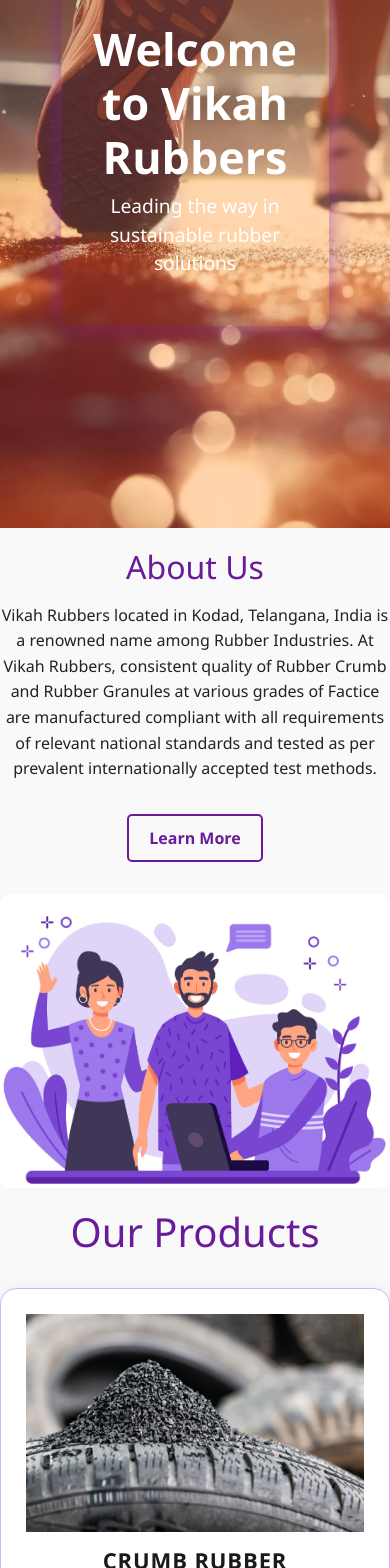
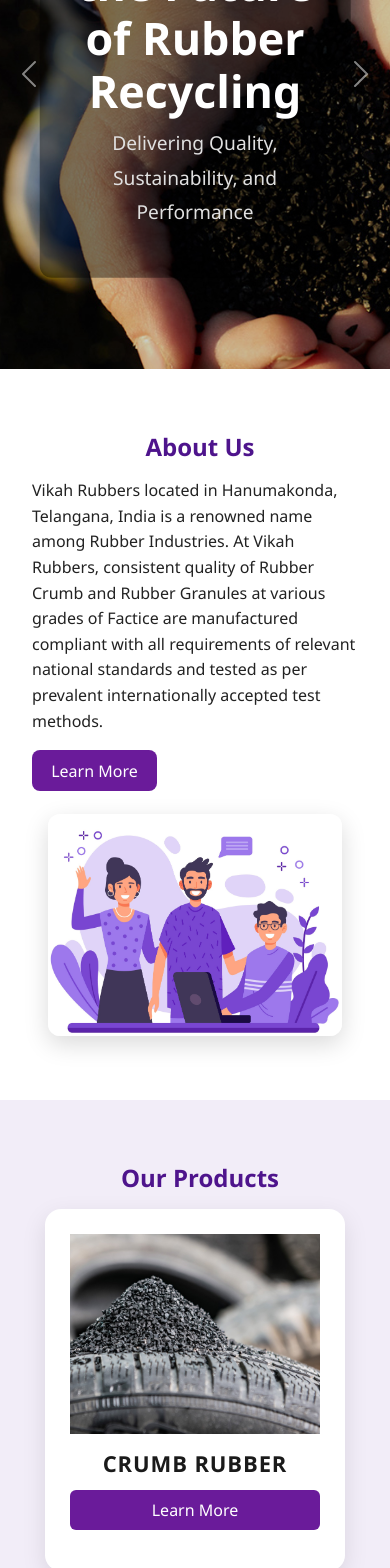
Before and after one commit to GannuNb/Vikahrubbers, a React (Create React App) app in the folder frontend/: page / in a window 390 px wide. Shown: the part 300-1868 px from the top of the page. Built offline with nearby package versions, Linux system fonts and the light colour scheme.

Commit message:
many changes done

```diff
--- a/frontend/src/About.js
+++ b/frontend/src/About.js
@@ -25,7 +25,7 @@
           <div className="card-text">
             <h2>Who We Are</h2>
             <p>
-              At Vikah Rubbers, based in Kodad, Telangana, we lead the way in rubber recycling and manufacturing. Our expert team transforms discarded rubber into premium-quality crumb and EPDM granules that meet the highest industry standards.
+              At Vikah Rubbers, based in Hanumakonda, Telangana, we lead the way in rubber recycling and manufacturing. Our expert team transforms discarded rubber into premium-quality crumb and EPDM granules that meet the highest industry standards.
             </p>
             <p>
               With decades of combined experience, our operations serve diverse industries such as automotive tyres, conveyor belts, sports flooring, and molded rubber products — both in India and internationally.
--- a/frontend/src/CrumbRubber.css
+++ b/frontend/src/CrumbRubber.css
@@ -1,12 +1,13 @@
-/* Full width container */
+/* Global container */
 .full-width-container {
   width: 100vw;
   box-sizing: border-box;
-  font-family: Arial, sans-serif;
-  color: #2c3e50;
+  font-family: 'Segoe UI', sans-serif;
+  color: #333;
+  background-color: #f9f9f9;
 }
 
-/* Hero image full width */
+/* Hero banner */
 .hero-image .abtimg {
   width: 100vw;
   max-height: 600px;
@@ -15,7 +16,7 @@
   margin: 0;
 }
 
-/* Section styling with max width for readability */
+/* Section layout */
 .intro-section,
 .production-process,
 .applications,
@@ -25,81 +26,89 @@
   max-width: 1200px;
   margin-left: auto;
   margin-right: auto;
-  padding: 0 1rem;
+  padding: 0 1.5rem;
 }
 
-.products-heading {
+/* Headings */
+.products-heading,
+h2 {
   font-weight: 700;
-  font-size: 2rem;
+  font-size: 2.3rem;
+  color: #6a1b9a;
   margin-bottom: 1rem;
-  color: #1a1a1a;
+  padding-left: 10px;
 }
 
-/* Applications grid layout */
+/* Paragraphs */
+p {
+  font-size: 1.05rem;
+  line-height: 1.8;
+}
+
+/* Application grid */
 .app-grid {
   display: grid;
   grid-template-columns: repeat(auto-fit, minmax(300px, 1fr));
   gap: 2rem;
-  max-width: 1200px;
   margin: 0 auto;
-  padding: 0 1rem;
+  padding: 0 1.5rem;
 }
 
 .app-grid h5 {
   margin-bottom: 0.5rem;
-  color: #2c3e50;
+  color: #2e3192;
+  font-size: 1.2rem;
+  text-transform: uppercase;
 }
 
 .app-grid ul {
   padding-left: 1.25rem;
   list-style-type: disc;
+  color: #555;
 }
 
-/* Centered images - large */
-.centered-images {
+/* Centered image styling */
+.centered-images,
+.small-images {
   display: flex;
   flex-wrap: wrap;
   justify-content: center;
   gap: 2rem;
   max-width: 1200px;
   margin: 0 auto 3rem;
-  padding: 0 1rem;
+  padding: 0 1.5rem;
 }
 
-.centered-img {
+.centered-img,
+.small-centered-img {
   width: 100%;
-  max-width: 600px;
+  max-width: 500px;
   height: auto;
-  border-radius: 6px;
-  box-shadow: 0 4px 10px rgba(0, 0, 0, 0.12);
+  border-radius: 10px;
+  box-shadow: 0 8px 20px rgba(0, 0, 0, 0.15);
+  transition: transform 0.3s ease;
 }
 
-/* Centered images - smaller */
-.small-images {
-  max-width: 1200px;
-  margin: 0 auto 3rem;
-  padding: 0 1rem;
+.centered-img:hover,
+.small-centered-img:hover {
+  transform: scale(1.03);
 }
 
-.small-centered-img {
-  width: 100%;
-  max-width: 400px;
-  height: auto;
-  border-radius: 6px;
-  box-shadow: 0 4px 10px rgba(0, 0, 0, 0.12);
-}
-
-/* Product info styling */
+/* Product info section */
 .product-info .product-details,
 .product-info .product-description {
   margin-bottom: 1.5rem;
 }
 
-/* Responsive styles */
+/* Mesh section highlight */
+.product-info p strong {
+  color: #a61c00;
+}
+
+/* Responsive tweaks */
 @media (max-width: 600px) {
   .hero-image .abtimg {
     max-height: 250px;
-    width: 100vw;
   }
 
   .app-grid {
@@ -118,7 +127,6 @@
   .product-description,
   .product-info {
     max-width: 100%;
-    margin-bottom: 3rem;
     padding: 0 1rem;
   }
 }
--- a/frontend/src/Home.css
+++ b/frontend/src/Home.css
@@ -1,23 +1,37 @@
+/* Reset */
+* {
+  margin: 0;
+  padding: 0;
+  box-sizing: border-box;
+}
+
 .home-container {
   font-family: 'Segoe UI', Tahoma, Geneva, Verdana, sans-serif;
-  background-color: #f9f9f9;
   color: #222;
-  margin: 0;
+  background-color: #f8f9fa;
 }
 
-/* Hero Section */
+/* --------------------------- */
+/* HERO SECTION                */
+/* --------------------------- */
 .hero {
   position: relative;
   width: 100vw;
   height: 90vh;
   overflow: hidden;
-  padding: 10px 0px;
+}
+
+.carousel,
+.carousel-inner,
+.carousel-item,
+.hero-image {
+  height: 90vh;
 }
 
 .hero-image {
+  object-fit: cover;
   width: 100%;
-  height: 100%;
-  object-fit: cover;
+  filter: brightness(80%);
 }
 
 .hero-text {
@@ -25,12 +39,13 @@
   top: 50%;
   left: 50%;
   transform: translate(-50%, -50%);
+  z-index: 2;
   text-align: center;
+  padding: 2rem;
+  background-color: rgba(0, 0, 0, 0.4);
+  border-radius: 12px;
+  max-width: 800px;
   color: #fff;
-  padding: 2rem;
-  border-radius: 10px;
-  /* background: linear-gradient(90deg, rgba(123, 31, 162, 0.9), rgba(156, 39, 176, 0.7)); */
-  box-shadow: 0 0 25px rgba(123, 31, 162, 0.6);
 }
 
 .hero-text h1 {
@@ -40,196 +55,223 @@
 
 .hero-text p {
   font-size: 1.5rem;
+  color: #e0e0e0;
 }
 
-/* Section Common */
-section {
-  padding: 10px 0px;
+/* --------------------------- */
+/* SECTION HEADERS (WITH BAR) */
+/* --------------------------- */
+.section-header {
+  display: flex;
+  align-items: center;
 }
 
-/* About & Contact */
-.about-content,
-.contact-content {
-  display: flex;
-  align-items: center;
-  justify-content: space-between;
-  gap: 2rem;
-  max-width: 1200px;
-  margin: 0 auto;
-  flex-wrap: wrap;
+.section-header.left {
+  justify-content: flex-start;
 }
 
-.about-text,
-.contact-text {
-  flex: 1;
-  min-width: 300px;
+.section-header.center {
+  justify-content: center;
 }
 
-.about-text h2,
-.contact-text h2 {
+.section-header h2 {
   font-size: 2rem;
-  margin-bottom: 1rem;
-  color: #6a1b9a;
+  font-weight: bold;
+  color: #4e148c;
 }
 
-.about-text p,
-.contact-text p {
+/* --------------------------- */
+/* ABOUT SECTION               */
+/* --------------------------- */
+.about {
+  padding: 4rem 2rem;
+  background-color: #fff;
+}
+
+.about-content {
+  display: flex;
+  flex-wrap: wrap;
+  gap: 2rem;
+  justify-content: center;
+  align-items: center;
+}
+
+.about-text {
+  flex: 1;
+  min-width: 280px;
+}
+
+.about-text p {
   font-size: 1rem;
   line-height: 1.6;
+  margin-bottom: 1.5rem;
 }
 
-/* Media (Image or Video) */
-.media {
-  flex: 1;
-  max-width: 400px;
-  width: 100%;
-  border-radius: 10px;
-  object-fit: cover;
+.learn-more-button {
+  background-color: #6a1b9a;
+  color: white;
+  padding: 0.6rem 1.2rem;
+  text-decoration: none;
+  border-radius: 8px;
+  transition: background-color 0.3s ease;
 }
 
-/* Products */
-.products {
-  background-color: #f9f9f9;
-  text-align: center;
-
-
+.learn-more-button:hover {
+  background-color: #4e148c;
 }
 
+.media {
+  max-width: 400px;
+  border-radius: 12px;
+  box-shadow: 0 8px 24px rgba(0, 0, 0, 0.15);
+}
 
-.products h2 {
-  font-size: 2.5rem;
-  margin-bottom: 2rem;
-  color: #6a1b9a;
-  text-shadow: 1px 1px 2px rgba(255, 255, 255, 0.6);
+/* --------------------------- */
+/* PRODUCTS SECTION            */
+/* --------------------------- */
+.products {
+  padding: 4rem 2rem;
+  background-color: #f2edf8;
+  text-align: center;
 }
 
 .product-list {
   display: flex;
+  flex-wrap: wrap;
+  gap: 2rem;
   justify-content: center;
-  gap: 2rem;
-  flex-wrap: wrap;
-  max-width: 1200px;
-  margin: 0 auto;
 }
 
 .product-card {
-  background-color: #f5e6ff;
+  background: #fff;
   border-radius: 12px;
   overflow: hidden;
-  width: 350px;
-  height: 400px;
-  border: 1px solid #d3b3ff;
-  box-shadow: 0 4px 12px rgba(106, 27, 154, 0.15);
-  transition: transform 0.3s ease, box-shadow 0.3s ease;
-  display: flex;
-  flex-direction: column;
-  justify-content: space-between;
+  max-width: 300px;
+  text-align: center;
+  transition: transform 0.3s ease;
+  box-shadow: 0 4px 12px rgba(0, 0, 0, 0.12);
 }
 
 .product-card:hover {
-  transform: translateY(-10px);
-  box-shadow: 0 6px 18px rgba(106, 27, 154, 0.25);
+  transform: translateY(-8px);
 }
 
 .product-card img {
   width: 100%;
-  height: 220px;
+  height: 200px;
   object-fit: cover;
 }
 
 .product-card h3 {
-  padding: 15px 10px 0;
-  font-size: 1.3rem;
-  background-color: #fff;
-  color: #6a1b9a;
+  margin: 1rem 0;
+  color: #333;
 }
 
-/* Learn More Button */
 .product-learn-btn {
-  background-color: transparent;
-  border: 1px solid #6a1b9a;
-  color: #6a1b9a;
-  padding: 8px 16px;
-  border-radius: 20px;
-  cursor: pointer;
-  font-size: 0.9rem;
-  transition: all 0.3s ease;
-  margin: 15px auto 20px;
-  width: fit-content;
+  background-color: #6a1b9a;
+  color: white;
+  padding: 0.5rem 1rem;
+  text-decoration: none;
+  border-radius: 6px;
+  transition: background-color 0.3s ease;
+  margin-bottom: 1rem;
 }
 
 .product-learn-btn:hover {
-  background-color: #6a1b9a;
-  color: #fff;
+  background-color: #4e148c;
 }
 
-/* Learn More Button (Outlined to Filled Violet on Hover) */
-.learn-more-button {
-  display: inline-block;
-  margin-top: 1rem;
-  padding: 10px 20px;
-  border: 2px solid #6a1b9a;
-  color: #6a1b9a;
-  background-color: transparent;
-  border-radius: 5px;
-  font-weight: bold;
-  text-decoration: none;
-  transition: all 0.3s ease;
+/* --------------------------- */
+/* CONTACT SECTION             */
+/* --------------------------- */
+.contact {
+  padding: 4rem 2rem;
+  background-color: #fff;
 }
 
-.learn-more-button:hover {
-  background-color: #6a1b9a;
-  color: #fff;
+.contact-content {
+  display: flex;
+  flex-wrap: wrap-reverse;
+  gap: 2rem;
+  align-items: center;
+  justify-content: center;
 }
 
-/* Enquire Button */
+.contact-text {
+  flex: 1;
+  min-width: 280px;
+}
+
+.contact-text p {
+  margin-bottom: 1rem;
+  line-height: 1.6;
+}
+
 .enquire-button {
-  display: inline-block;
-  margin-top: 1rem;
-  padding: 10px 20px;
-  background-color: #7b1fa2;
+  background-color: #6a1b9a;
   color: white;
+  padding: 0.6rem 1.2rem;
+  border: none;
+  border-radius: 8px;
   text-decoration: none;
-  border-radius: 5px;
-  font-weight: bold;
   transition: background-color 0.3s ease;
 }
 
 .enquire-button:hover {
-  background-color: #4a148c;
+  background-color: #4e148c;
 }
 
-/* Responsive Design */
+.contact-content .media {
+  max-width: 450px;
+  border-radius: 12px;
+  box-shadow: 0 8px 24px rgba(0, 0, 0, 0.15);
+}
+
+/* --------------------------- */
+/* RESPONSIVE DESIGN           */
+/* --------------------------- */
 @media (max-width: 768px) {
+  .hero {
+    height: 70vh;
+  }
+
+  .carousel,
+  .carousel-inner,
+  .carousel-item,
+  .hero-image {
+    height: 70vh;
+  }
+
   .hero-text h1 {
-    font-size: 2rem;
+    font-size: 2.2rem;
   }
 
   .hero-text p {
-    font-size: 1.1rem;
+    font-size: 1.2rem;
   }
 
   .about-content,
-  .contact-content {
-    flex-direction: column;
-    text-align: center;
-  }
-
+  .contact-content,
   .product-list {
     flex-direction: column;
     align-items: center;
   }
 
-  .product-card {
+  .media {
     width: 90%;
+    height: auto;
+  }
+
+  .section-header.left,
+  .section-header.center {
+    justify-content: center;
+  }
+
+  .section-header {
+    flex-direction: row;
+  }
+
+  .section-header h2 {
+    font-size: 1.5rem;
   }
 }
-
-.product-learn-btn {
-  text-decoration: none;
-
-}
-
-.product-learn-btn:hover {
-  text-decoration: none;
-}
--- a/frontend/src/Home.js
+++ b/frontend/src/Home.js
@@ -4,8 +4,12 @@
 import 'aos/dist/aos.css';
 import { Link } from 'react-router-dom';
 
-// Images
-import heroImage from "./images/topimg.webp";
+// Hero Images for Carousel
+import slide1 from './images/topimg.webp';
+import slide2 from './images/cr1.jpg';
+import slide3 from './images/epdmm.webp';
+
+// Product Images
 import crumrubberimg from "./images/crmb2.jpg";
 import epdmimg from "./images/epdmg1.jpg";
 import tyrewireimg from "./images/tw1.webp";
@@ -15,33 +19,47 @@
 import contactVideo from './images/contactus.mp4';
 
 function Home() {
-
   useEffect(() => {
     window.scrollTo(0, 0);
-  }, []);
-
-  useEffect(() => {
     AOS.init({ duration: 1000 });
   }, []);
 
   return (
     <div className="home-container">
-      {/* Hero Section */}
+      {/* Hero Carousel */}
       <section className="hero">
-        <img src={heroImage} alt="hero" className="hero-image" />
+<div id="heroCarousel" className="carousel slide" data-bs-ride="carousel" data-bs-interval="4000">
+          <div className="carousel-inner">
+            {[slide2, slide1, slide3].map((img, idx) => (
+              <div key={idx} className={`carousel-item ${idx === 0 ? 'active' : ''}`}>
+                <img src={img} className="d-block w-100 hero-image" alt={`Slide ${idx + 1}`} />
+              </div>
+            ))}
+          </div>
+          <button className="carousel-control-prev" type="button" data-bs-target="#heroCarousel" data-bs-slide="prev">
+            <span className="carousel-control-prev-icon"></span>
+          </button>
+          <button className="carousel-control-next" type="button" data-bs-target="#heroCarousel" data-bs-slide="next">
+            <span className="carousel-control-next-icon"></span>
+          </button>
+        </div>
+
         <div className="hero-text">
-          <h1>Welcome to Vikah Rubbers</h1>
-          <p>Leading the way in sustainable rubber solutions</p>
+          <h1>Innovating the Future of Rubber Recycling</h1>
+          <p>Delivering Quality, Sustainability, and Performance</p>
         </div>
       </section>
 
-      {/* About Us */}
+      {/* About Section */}
       <section className="about" data-aos="fade-up">
+        <div className="section-header left">
+          <span className="bar"></span>
+          <h2>About Us</h2>
+        </div>
         <div className="about-content">
           <div className="about-text">
-            <h2>About Us</h2>
             <p>
-              Vikah Rubbers located in Kodad, Telangana, India is a renowned name among Rubber Industries.
+              Vikah Rubbers located in Hanumakonda, Telangana, India is a renowned name among Rubber Industries.
               At Vikah Rubbers, consistent quality of Rubber Crumb and Rubber Granules at various grades of Factice
               are manufactured compliant with all requirements of relevant national standards and
               tested as per prevalent internationally accepted test methods.
@@ -52,9 +70,12 @@
         </div>
       </section>
 
-{/* Products */}
+      {/* Products Section */}
       <section className="products" data-aos="fade-up">
+        <div className="section-header center">
+          <span className="bar"></span>
           <h2>Our Products</h2>
+        </div>
         <div className="product-list">
           <div className="product-card">
             <img src={crumrubberimg} alt="Crumb Rubber" />
@@ -74,14 +95,15 @@
         </div>
       </section>
 
-
-
-      {/* Contact */}
+      {/* Contact Section */}
       <section className="contact" data-aos="fade-up">
+        <div className="section-header center">
+          <span className="bar"></span>
+          <h2>Contact Us</h2>
+        </div>
         <div className="contact-content">
           <video src={contactVideo} className="media" autoPlay muted loop />
           <div className="contact-text">
-            <h2>Contact Us</h2>
             <p>
               We would love to hear from you! Whether you are looking for more information about our rubber products,
               want to discuss a custom solution, or have questions about partnerships, our team is ready to help.
```
Also changed, not shown: frontend/src/ContactUs.js (+13 -4 lines), frontend/src/Footer.js (+9 -2 lines). Lines whose indentation alone changed are shown as unchanged.
